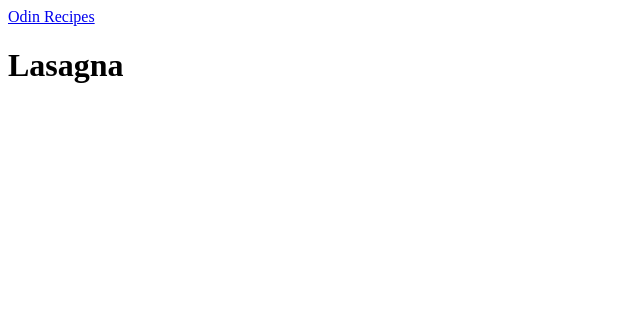
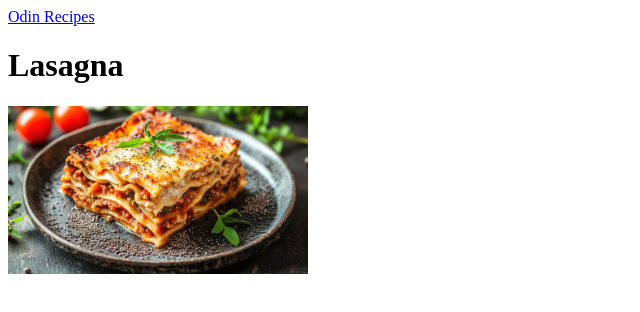
Before and after one commit to Wushvuzulle/odin-recipes, a plain HTML site: page recipes/lasagna.html in a window 1280 px wide. Shown: the whole page, without its empty margins (0-640 px from the left). Drawn offline with Linux system fonts and the light colour scheme.

Commit message:
Another try to add local image

```diff
--- a/recipes/lasagna.html
+++ b/recipes/lasagna.html
@@ -7,5 +7,6 @@
 <body>
     <a href="../index.html">Odin Recipes</a>
 <h1>Lasagna</h1>
+<img src= "../images/lasagna.jpg" width='300' alt="Lasagna Bolognese" />
 </body>
 </html>
```
Also changed, not shown: images/lasagna.jpg (added), 2 other files.
